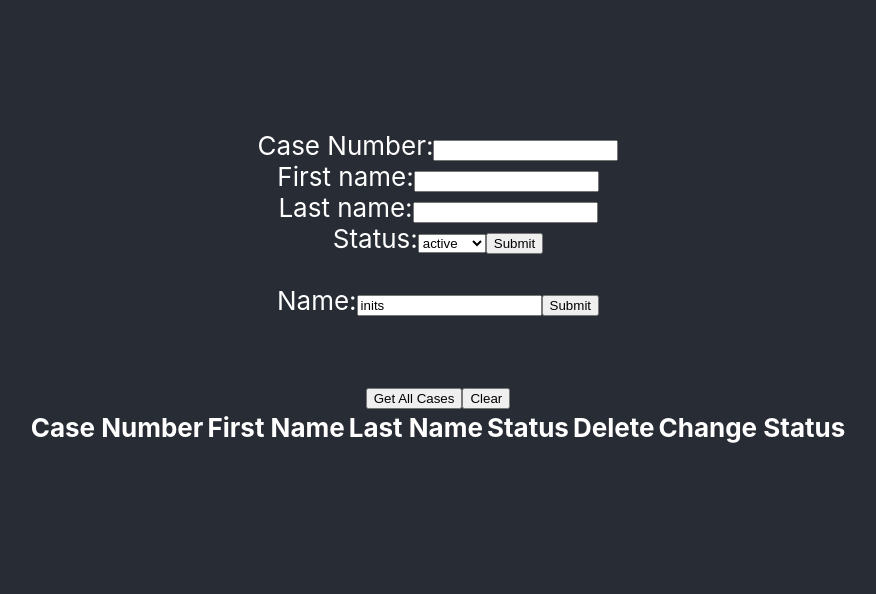
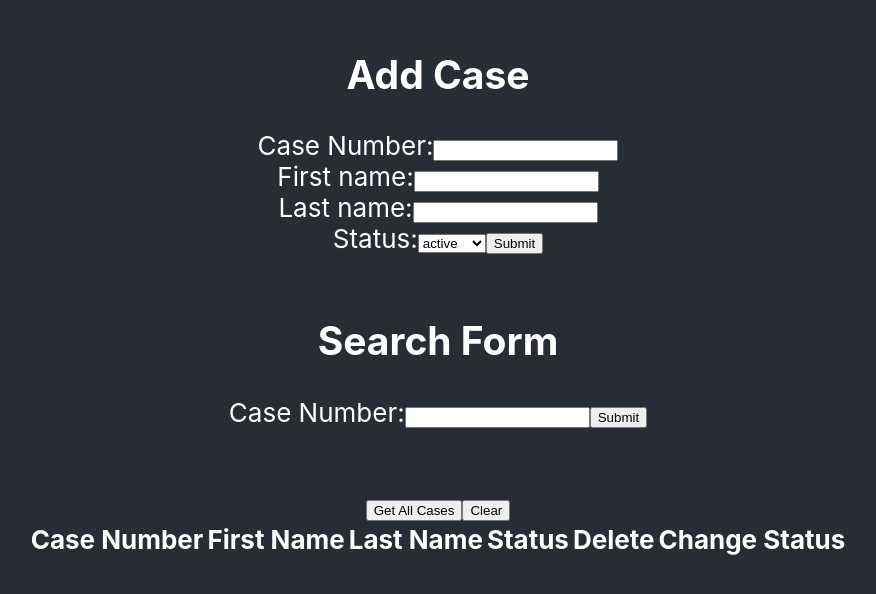
Before and after one commit to ryhorowitz/GT_app, a React (Create React App) app: page / in a window 1280 px wide. Shown: the part 110-704 px from the top of the page, without its empty margins (202-1078 px from the left). Built offline with nearby package versions, Linux system fonts and the light colour scheme.

Commit message:
Working on Search by single casefile number. Need to work on server.

```diff
--- a/src/components/AddCase.js
+++ b/src/components/AddCase.js
@@ -18,6 +18,7 @@ function AddCase() {
 
   return (
     <form onSubmit={handleSubmit(onSubmit)}>
+      <h2>Add Case</h2>
        <label>Case Number:</label>
       <input
         type="text"
--- a/src/components/Search.js
+++ b/src/components/Search.js
@@ -1,19 +1,27 @@
 import React, { useState } from 'react';
+import { useForm } from 'react-hook-form';
 
 function Search() {
-  const [search, setSearch] = useState("inits");
 
+  const {register, handleSubmit } = useForm();
+
+  const findCase = (caseNumber) => {
+    // fetch to new address
+    fetch('http://localhost:3000/search')
+    // then
+    .then( res => res.json)
+    .then( data => console.log('case info:', data))
+    .catch( err => console.error('ERROR:', err))
+  }
   return (
     <form>
-      <label>
-        Name:
-        <input
-          type="text"
-          value={search}
-          onChange={(e) => setSearch(e.target.value)}
-        />
-      </label>
-      <input type="submit" value="Submit" />
+      <h2>Search Form</h2>
+      <label>Case Number:</label>
+      <input
+        type="text"
+        {...register("caseNumber", { required: true, maxLength: 7 })}
+      />
+      <input type="submit" />
     </form>
   );
 }
```
